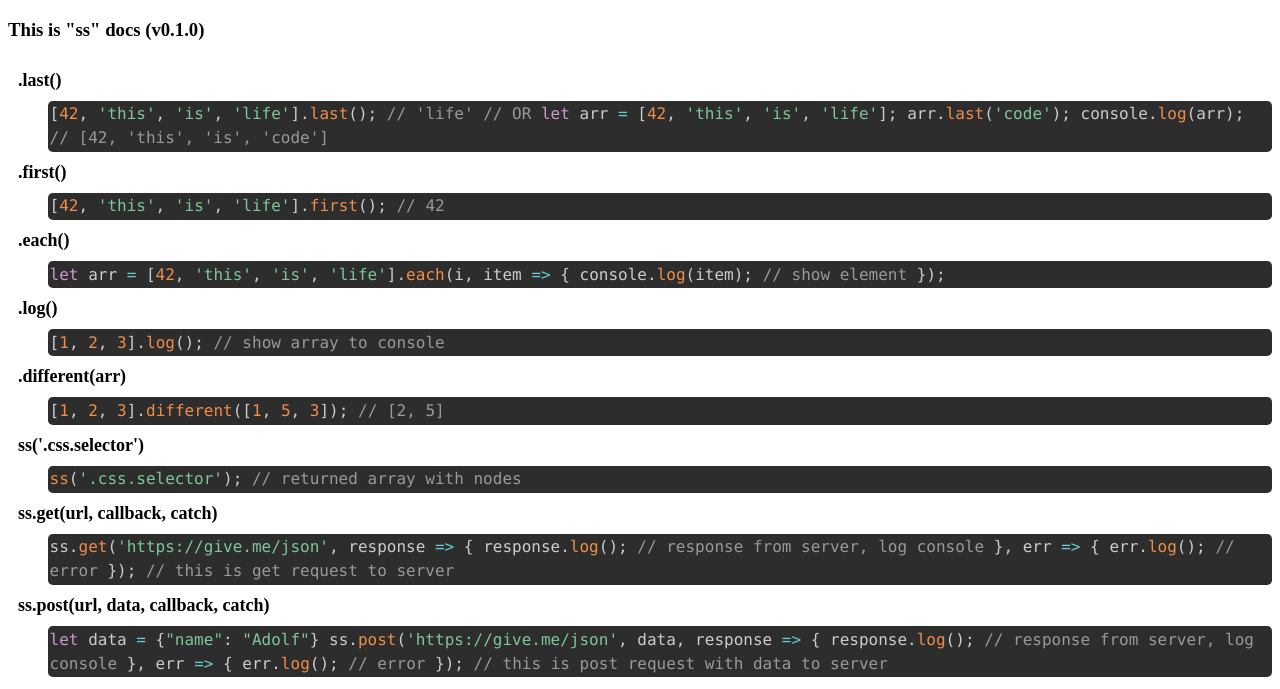
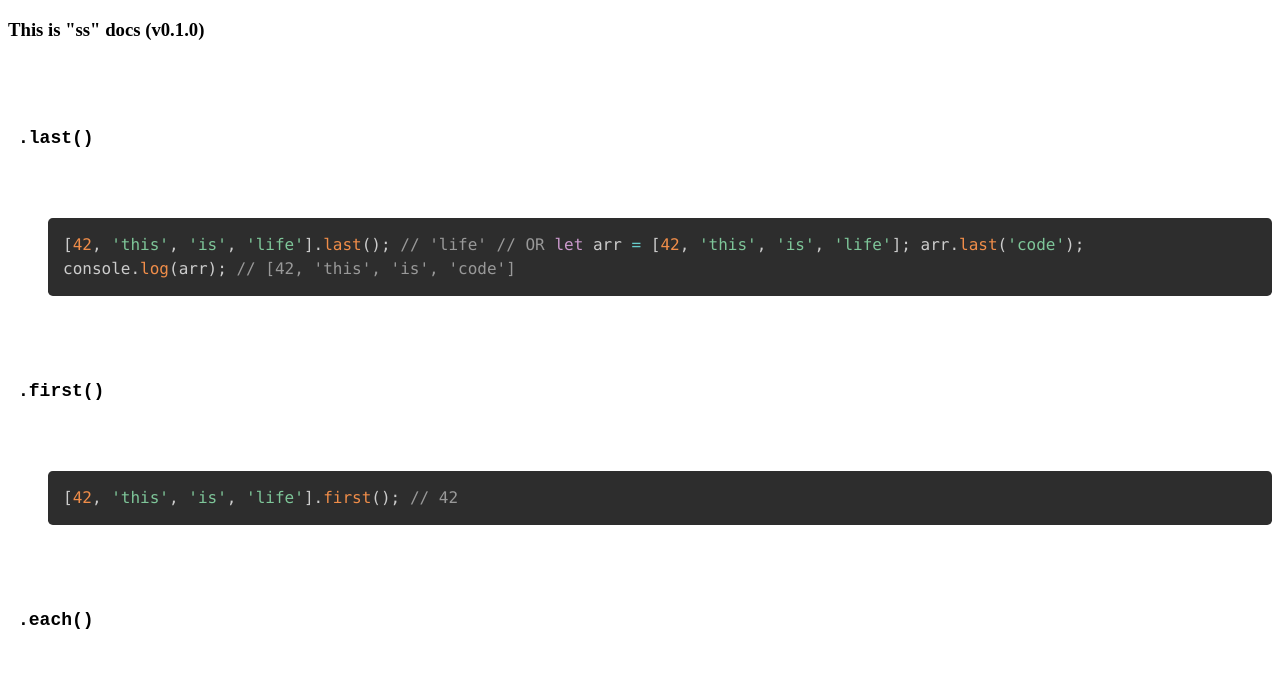
Before and after one commit to eugene-sukhodolskiy/SmallSkillet, a plain HTML site: page 0.1.0/example/index.html in a window 1280 px wide. Shown: the part 61-750 px from the top of the page. Drawn offline with Linux system fonts and the light colour scheme; some packages are replaced by stand-ins of ours; a script that the page names is missing.

Commit message:
Fix design

```diff
--- a/0.1.0/example/index.html
+++ b/0.1.0/example/index.html
@@ -6,7 +6,7 @@
 		<style>
 			code{
 				display: block;
-				padding: 15px;
+				padding: 15px !important;
 			}
 
 			dt{
@@ -20,6 +20,7 @@
 	<body>
 		<h1 class="title">Hi! I`m SmallSkillet</h1>
 		<h3 class="description">This is "ss" docs (v0.1.0)</h3>
+		<pre>
 		<dl>
 			<dt>.last()</dt>
 			<dd>
@@ -232,6 +233,7 @@
 				</code>
 			</dd>
 		</dl>
+	</pre>
 
 		<script src="../dist/ss.js"></script>
 		<script src="prism/prism.js" data-manual></script>
```
